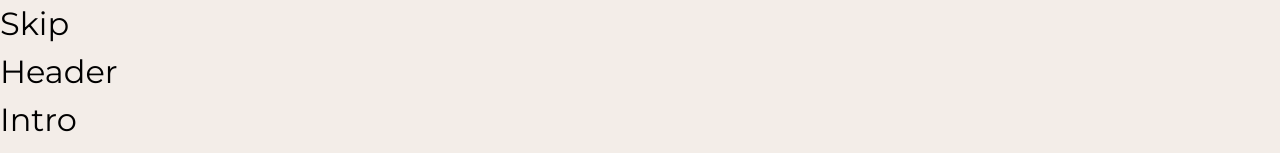
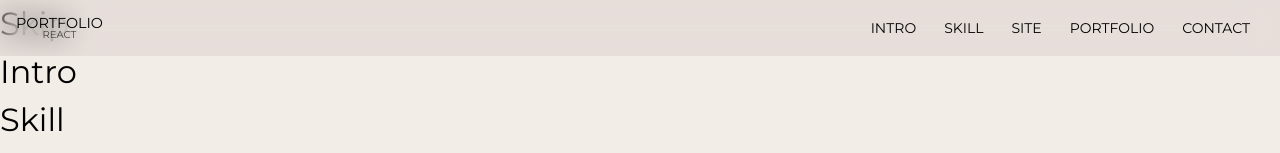
Before and after one commit to owenseunglee/portfolio-web-react, a React (Create React App) app: page / in a window 1280 px wide. Shown: the top 153 px of the page. Built offline with nearby package versions, Linux system fonts and the light colour scheme.

Commit message:
header section

```diff
--- a/src/assets/scss/section/_header.scss
+++ b/src/assets/scss/section/_header.scss
@@ -0,0 +1,132 @@
+#header {
+    @include position-fixed;
+    z-index: 10000;
+}
+.header_inner {
+    @include flex-between;
+    background-color: rgba(116, 99, 99, 0.1);
+    backdrop-filter: blur(15px);
+    padding: 1rem;
+
+    .header_logo {
+        font-size: 0.9rem;
+        text-align: center;
+        text-transform: uppercase;
+        line-height: 1;
+
+        em {
+            font-size: 10px;
+            display: block;
+            color: var(--black200);
+        }
+    }
+
+    .header_nav {
+        //set mobile view
+        @media (max-width: 800px){
+            display: none;
+
+            &.show {
+                display: block;
+
+                ul {
+                    display: block;
+                    position: absolute;
+                    right: 0;
+                    top: 68px;
+                    background-color: rgba(116,99,99,0.1);
+                    backdrop-filter: blur(15px);
+                    z-index: 10000;
+                    min-width: 150px;
+                    padding: 20px 0;
+
+                    li {
+                        display: block;
+                        text-align: right;
+
+                        a {
+                            display: inline-block;
+                            padding: 10px;
+                        }
+                    }
+                }
+            }
+            &.show + .header_nav_mobile span::before {
+                width: 20px;
+            }
+            &.show + .header_nav_mobile span::after {
+                width: 20px;
+            }
+        }
+
+        // underline animation
+        li {
+            display: inline;
+
+            a {
+                text-transform: uppercase;
+                font-size: 14px;
+                padding: 14px;
+                position: relative;
+
+                &::before {
+                    content: '';
+                    width: calc(100% - 28px);
+                    height: 1px;
+                    background-color: var(--black);
+                    position: absolute;
+                    left: 14px;
+                    bottom: 10px;
+                    transform: scaleX(0);
+                    transition: all 0.3s;
+                }
+                &:hover::before {
+                    transform: scaleX(1);
+                }
+            }
+        }
+    }
+
+    .header_nav_mobile {
+        display: none;
+        width: 40px;
+        height: 40px;
+        cursor: pointer;
+
+        //hamburger menu
+        @media(max-width: 800px) {
+            display: block;
+        }
+
+        span {
+            display: block;
+            width: 40px;
+            height: 2px;
+            background-color: var(--black);
+            margin-top: 19px;
+            position: relative;
+
+            &::before {
+                content: "";
+                width: 40px;
+                height: 2px;
+                background-color: var(--black);
+                position: absolute;
+                right: 0;
+                top: 6px;
+                transition: width 0.3s;
+            }
+
+            &::after {
+                content: "";
+                width: 40px;
+                height: 2px;
+                background-color: var(--black);
+                position: absolute;
+                left: 0;
+                bottom: 6px;
+                transition: width 0.3s;
+            }
+        }
+    }
+}
--- a/src/components/Header.jsx
+++ b/src/components/Header.jsx
@@ -1,10 +1,34 @@
 import React from 'react';
-
+/* import nav links data from constants */
+import { headerNav } from '../constants';
 const Header = () => {
     return (
-        <div>
-            <h1>Header</h1>
-        </div>
+        <header id="header"role="banner">
+            <div className="header_inner">
+                <div className="header_logo">
+                    <a href="/">Portfolio<em>react</em></a>
+                </div>
+                <nav className="header_nav"role="navigation"aria-label="Main">
+                    {/* iterate nav links */}
+                    <ul>
+                        {headerNav.map((nav,key) => (
+                            <li key={key}>
+                                <a href={nav.url}>{nav.title}</a>
+                            </li>
+                        ))}
+                    </ul>
+                </nav>
+                <div className="header_nav_mobile"
+                id="headerToggle"
+                aria-controls="primary-menu"
+                aria-expanded="false"
+                role="button"
+                tabindex="0"
+                >
+                    <span></span>
+                </div>
+            </div>
+        </header>
     );
 };
 
--- /dev/null
+++ b/src/constants/index.js
@@ -0,0 +1,63 @@
+import React, { useState } from 'react';
+
+export const headerNav = [
+    {
+        title: 'Intro',
+        url: '#intro'
+    },
+    {
+        title: 'Skill',
+        url: '#skill'
+    },
+    {
+        title: 'Site',
+        url: '#site'
+    },
+    {
+        title: 'Portfolio',
+        url: '#port'
+    },
+    {
+        title: 'Contact',
+        url: '#contact'
+    }
+];
+
+const Header = () => {
+    const[show, setShow] = useState(false);
+
+    const toggleMenu = () => {
+        setShow((prevShow) => !prevShow);
+    };
+
+    return (
+        <header id="header" role="banner">
+            <div className="header_inner">
+                <div className="header_logo">
+                    <a href="/">Portfolio<em>react</em></a>
+                </div>
+                <nav className={`header_nav ${show ? "show" : ""}`} role="navigation" aria-label="Main">
+                    <ul>
+                        {headerNav.map((nav, key) => (
+                            <li key={key}>
+                                <a href={nav.url}>{nav.title}</a>
+                            </li>
+                        ))}
+                    </ul>
+                </nav>
+                <div className="header_nav_mobile"
+                id="headerToggle"
+                aria-controls="primary-menu"
+                aria-expanded={show?"true":"false"}
+                role="button"
+                tabindex="0"
+                onClick={toggleMenu}
+                >
+                    <span></span>
+                </div>
+            </div>
+        </header>
+    );
+};
+
+export default Header;
```
